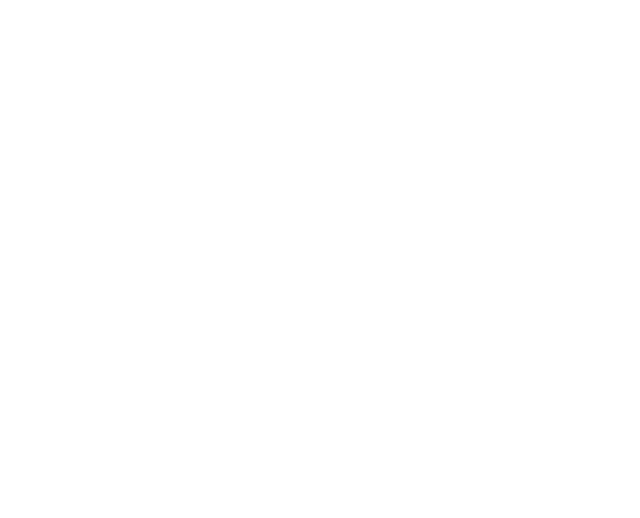
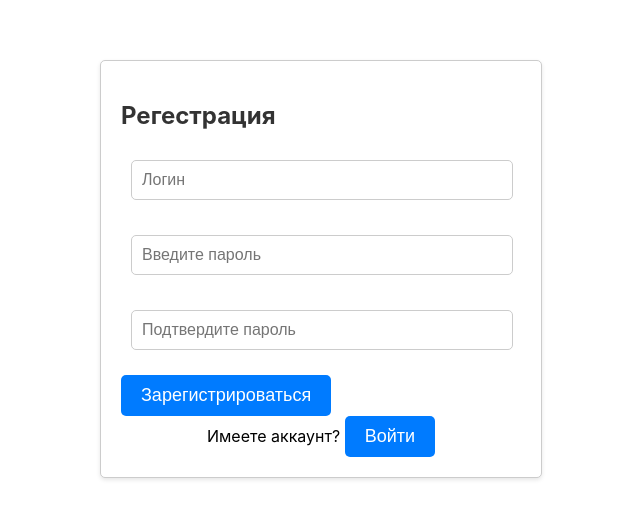
Before and after one commit to Baqytbayev/myintercom, a React (Create React App) app: page / in a window 1280 px wide. Before the commit this address had no page. Shown: the part 132-650 px from the top of the page, without its empty margins (319-959 px from the left). Built offline with nearby package versions, Linux system fonts and the light colour scheme.

Commit message:
Сделал регистрацию и авторизацию теперь буду реализовывать плагинацию

```diff
--- a/src/App.tsx
+++ b/src/App.tsx
@@ -1,16 +1,17 @@
 import GetUsers from './components/getUsers/getUsers';
 import GetPosts from './components/getPosts/getPosts';
 import { Route, Routes } from 'react-router-dom';
+import RegistrationForm from './components/registrationForm/registrationForm';
 
 const App = () => {
   return (
     <div>
       <Routes>
+        <Route path='/' element={<RegistrationForm/>}></Route>
         <Route path={'/users'} element={<GetUsers />}></Route>
         <Route path={'/users/posts/:id'} element={<GetPosts />}></Route>
+        <Route path='*' element={<h1>Нет такой страницы</h1>}></Route>
       </Routes>
-      {/* <GetUsers/>
-      <GetPosts/> */}
     </div>
   );
 }
--- a/src/components/getPosts/getPosts.tsx
+++ b/src/components/getPosts/getPosts.tsx
@@ -26,7 +26,7 @@
                         item={p}
                     />
                 })
-            : <h1 className={s['getUsers-error']}>No users</h1>}
+            : <h1 className={s['getUsers-error']}>No Posts</h1>}
         </div>
     )
 }
--- a/src/components/getUsers/getUsers.tsx
+++ b/src/components/getUsers/getUsers.tsx
@@ -20,7 +20,7 @@
                         item={p}
                     />
                 })
-            : <h1 className={s['getUsers-error']}>No users</h1>}
+            : <h1 className={s['getUsers-error']}>No Users</h1>}
         </div>
     )
 }
--- /dev/null
+++ b/src/components/registrationForm/registrationForm.module.css
@@ -0,0 +1,60 @@
+.registrationForm {
+    max-width: 400px;
+    margin: 15% auto;
+    padding: 20px;
+    border: 1px solid #ccc;
+    border-radius: 5px;
+    box-shadow: 0 2px 4px rgba(0, 0, 0, 0.1);
+    background-color: #fff;
+}
+
+.registrationForm-title {
+    font-size: 24px;
+    font-weight: bold;
+    color: #333;
+    margin-bottom: 20px;
+}
+
+.registrationForm-input-div {
+    margin-bottom: 15px;
+}
+
+.registrationForm-input {
+    width: 90%;
+    padding: 10px;
+    border: 1px solid #ccc;
+    border-radius: 5px;
+    font-size: 16px;
+    margin: 10px;
+}
+
+.registrationForm-button {
+    background-color: #007bff;
+    color: #fff;
+    padding: 10px 20px;
+    border: none;
+    border-radius: 5px;
+    cursor: pointer;
+    font-size: 18px;
+    transition: background-color 0.2s, transform 0.2s;
+}
+
+.registrationForm-button:hover {
+    background-color: #0056b3;
+    transform: translateY(-3px);
+}
+
+.registrationForm-div {
+    text-align: center;
+}
+
+.registrationForm-span {
+    font-size: 16px;
+}
+
+.errorStyle {
+    color: #ff0000;
+    font-size: 18px;
+    font-weight: bold;
+    margin-top: 10px;
+}
--- /dev/null
+++ b/src/components/registrationForm/registrationForm.tsx
@@ -0,0 +1,108 @@
+import { FunctionComponent, useState } from 'react';
+import s from './registrationForm.module.css'
+import { useNavigate } from 'react-router-dom';
+
+const RegistrationForm: FunctionComponent = () => {
+    const [username, setUsername] = useState('');
+    const [password, setPassword] = useState('');
+    const [confirmPassword, setConfirmPassword] = useState('');
+    const [logged, setLogged] = useState(false);
+    const [registration, setRegistration] = useState(true);
+    const [error, setError] = useState('');
+    const navigate = useNavigate()
+    const handleRegistration = () => {
+        if (!/^[a-zA-Z0-9]+$/.test(username) || !/^[a-zA-Z0-9]+$/.test(password)) {
+            setError('Use english letter.');
+
+            return;
+        }
+
+        if (password !== confirmPassword) {
+            setError('Password not same.');
+            return;
+        }
+
+
+        const hashedPassword = hashPassword(password);
+        const user = { username, password: hashedPassword };
+        sessionStorage.setItem('user', JSON.stringify(user));
+        setLogged(true);
+        setError('');
+        navigate('/users');
+    };
+
+    const handleLogin = () => {
+        const storedUser = sessionStorage.getItem('user');
+        if (storedUser) {
+            const user = JSON.parse(storedUser);
+            if (user.username === username && user.password === hashPassword(password)) {
+                setLogged(true);
+                setError('');
+                navigate('/users');
+            } else {
+                setError('Wrong login');
+            }
+        } else {
+            setError('Login not found');
+        }
+
+    };
+
+    const toggleRegistration = () => {
+        setRegistration(!registration);
+        setUsername('');
+        setPassword('');
+        setConfirmPassword('');
+        setError('');
+    };
+
+    const hashPassword = (password: string) => {
+        return password;
+    };
+
+    return (
+        <div className={s['registrationForm']}>
+            <h2 className={s['registrationForm-title']}>{registration ? 'Регестрация' : 'Вход в аккаунт'}</h2>
+            {error && <p className="errorStyle">{error}</p>}
+            <div className={s['registrationForm-input-div']}>
+                <input className={s['registrationForm-input']}
+                    type="text"
+                    value={username}
+                    onChange={(e) => setUsername(e.target.value)}
+                    placeholder='Логин'
+                />
+            </div>
+            <div className={s['registrationForm-input-div']}>
+                <input  className={s['registrationForm-input']}
+                    type="password"
+                    value={password}
+                    onChange={(e) => setPassword(e.target.value)}
+                    placeholder='Введите пароль'
+                />
+            </div>
+            {registration && (
+                <div className={s['registrationForm-input-div']}>
+                    <input className={s['registrationForm-input']}
+                        type="password"
+                        value={confirmPassword}
+                        onChange={(e) => setConfirmPassword(e.target.value)}
+                        placeholder='Подтвердите пароль'
+                    />
+                </div>
+            )}
+            <button className={s['registrationForm-button']}  onClick={registration ? handleRegistration : handleLogin}>
+                {registration ? 'Зарегистрироваться' : 'Войти'}
+            </button>
+            <div className={s['registrationForm-div']}>
+                <span className={s['registrationForm-span']}>
+                    {registration ? 'Имеете аккаунт?' : 'Не имеете аккаунт?'}{' '}
+                    <button className={s['registrationForm-button']} onClick={toggleRegistration} >
+                        {registration ? 'Войти' : 'Зарегистрироваться'}
+                    </button>
+                </span>
+            </div>
+        </div>
+    );
+};
+
+export default RegistrationForm;
```
